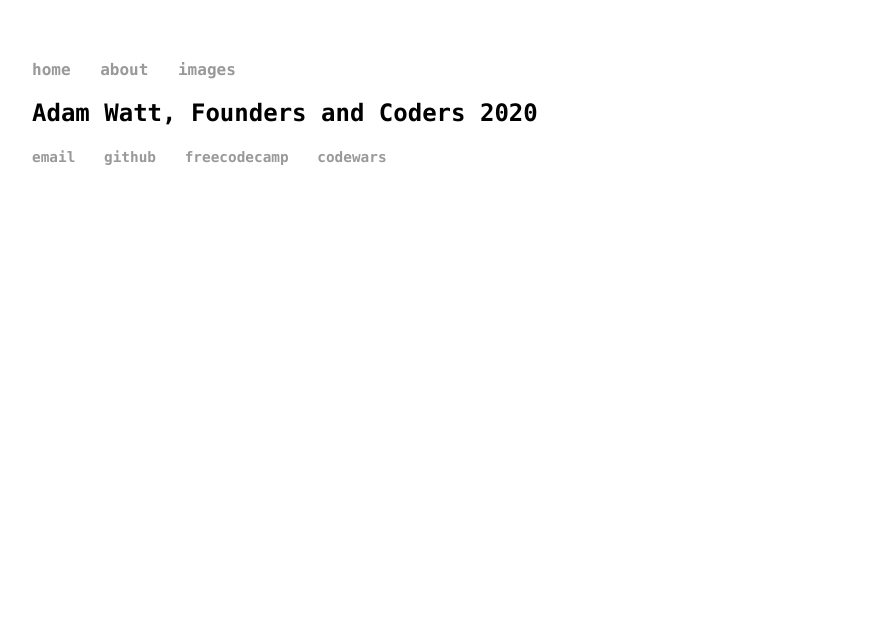
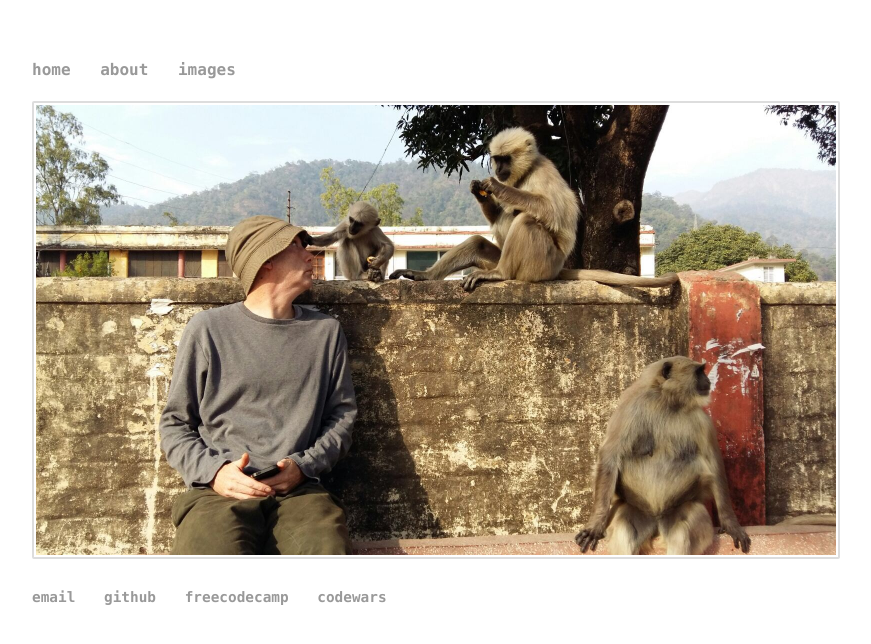
Before and after one commit to adxm1/adxm1.github.io, a plain HTML site: page images.html in a window 1280 px wide. Shown: the whole page, without its empty margins (160-1031 px from the left). Drawn offline with Linux system fonts and the light colour scheme.

Commit message:
Update images.html

```diff
--- a/images.html
+++ b/images.html
@@ -17,7 +17,7 @@
         		<li><a href="/">images</a></li>
     		</ul>
 		</nav>
-	<h2><b>Adam Watt, Founders and Coders 2020</b></h2>
+<p><img src="IMG_1213.jpeg" alt="4stonedsimian.jpg" </img></p>
 		<p>
 		<footer>
     		<ul>
```
